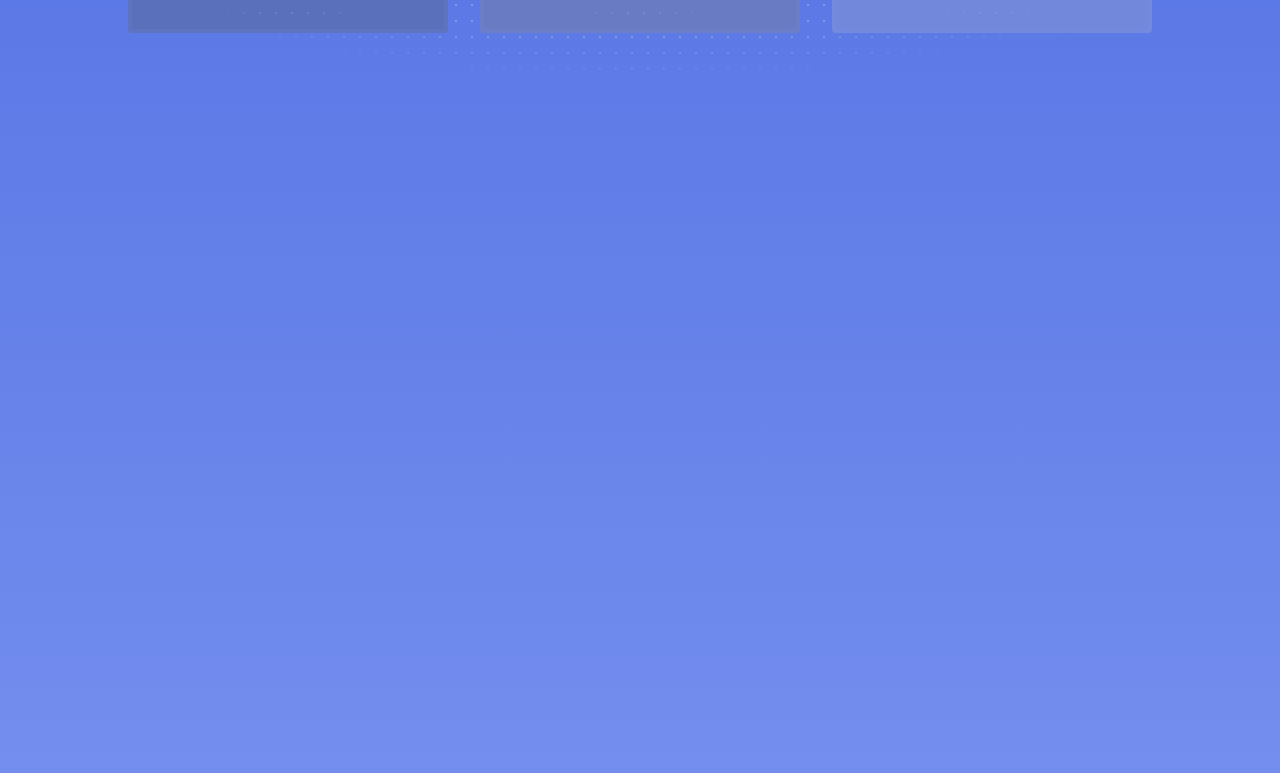
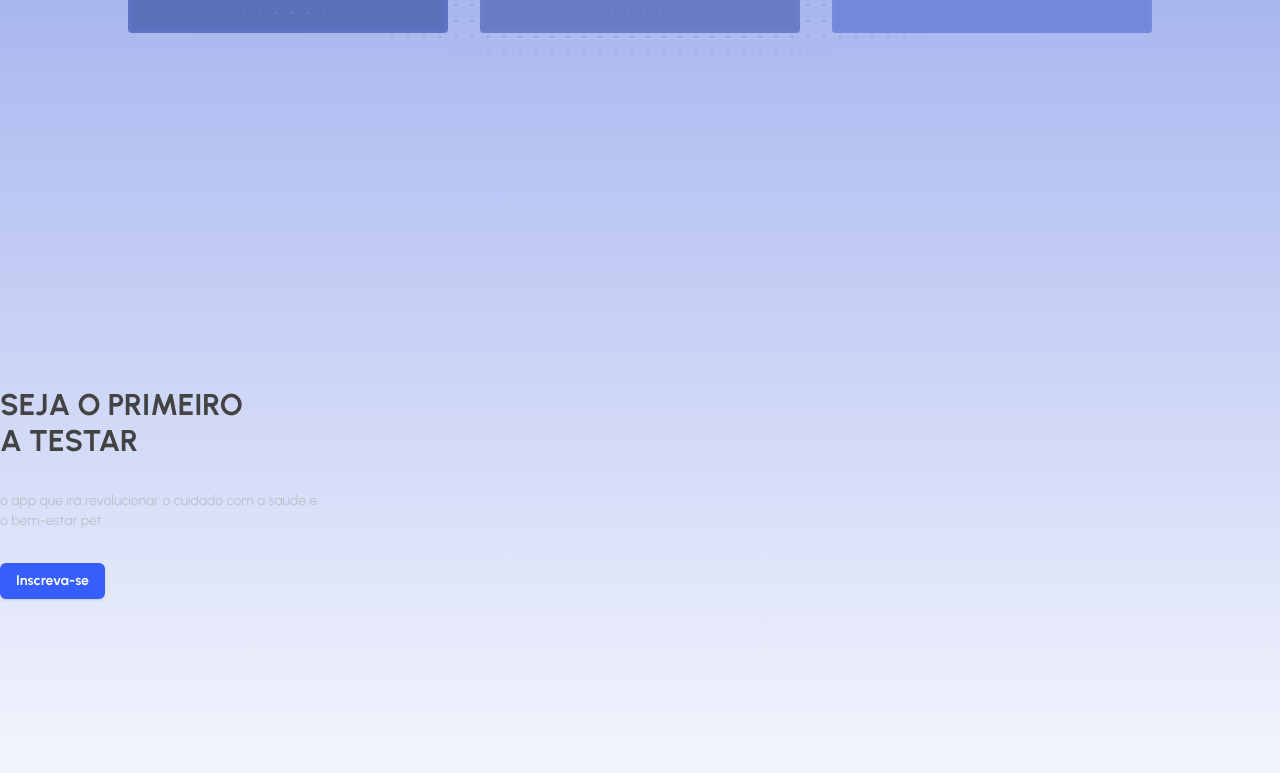
Before and after one commit to Miau-Club/miau-web-lading-page, a Next.js app: page / in a window 1280 px wide. Shown: the part 1947-2720 px from the top of the page. Built offline with nearby package versions, Linux system fonts and the light colour scheme.

Commit message:
faltando imagem da home final

```diff
--- a/src/app/(home)/page.tsx
+++ b/src/app/(home)/page.tsx
@@ -97,7 +97,7 @@ const Home: React.FC = () => {
           </div>
         </div>
       </div>
-      <div className='bg-gradient-to-b from-bgBlue to-miau-blueContrast'>
+      <div className='bg-gradient-to-b from-bgBlue to-white'>
         <div className=' w-full h-[100%] px-4'>
           <div className='grid grid-cols-1 grid-rows-5 sm:grid-cols-4 sm:grid-rows-2 gap-y-8'>
             <div className='flex justify-center items-center flex-col gap-2 px-2 sm:col-span-4'>
@@ -146,10 +146,16 @@ const Home: React.FC = () => {
             </div>
           </BGDots>
         </div>
-        <div className='w-full h-[130vh] sm:h-[50vh] mt-28'>
+        <div className='w-full h-screen flex flex-col sm:flex-row '>
+          <div className='flex flex-col w-[100%] justify-center items-center sm:items-start text-center sm:text-start gap-8'>
+            <H1 className='text-miau-black text-2xl max-w-[200px] sm:max-w-[250px]'>SEJA O PRIMEIRO A TESTAR</H1>
+            <p className='text-miau-grayDark font-normal text-sm max-w-[320px]'>o app que irá revolucionar o cuidado com a saúde e o bem-estar pet</p>
+            <Button text='Inscreva-se' onClick={() => { }} />
+          </div>
+          <div>
+
+          </div>
         </div>
-
-        <div className='w-full h-[130vh] sm:h-[50vh] mt-28'></div>
       </div>
 
       <GridsBG classname='absolute inset-0 z-0 top-16' gridClass='border-miau-white/5' />
--- a/tailwind.config.ts
+++ b/tailwind.config.ts
@@ -26,6 +26,8 @@ const config = {
           white: "#F7F7F7",
           yellow: "#EFC708",
           yellowDark: "#9D8513",
+          black: "#434343",
+          grayDark: "#B8C2C9",
         },
         navigationBar: "#A1B0EE",
         bgBlue: "#395ADB",
```
